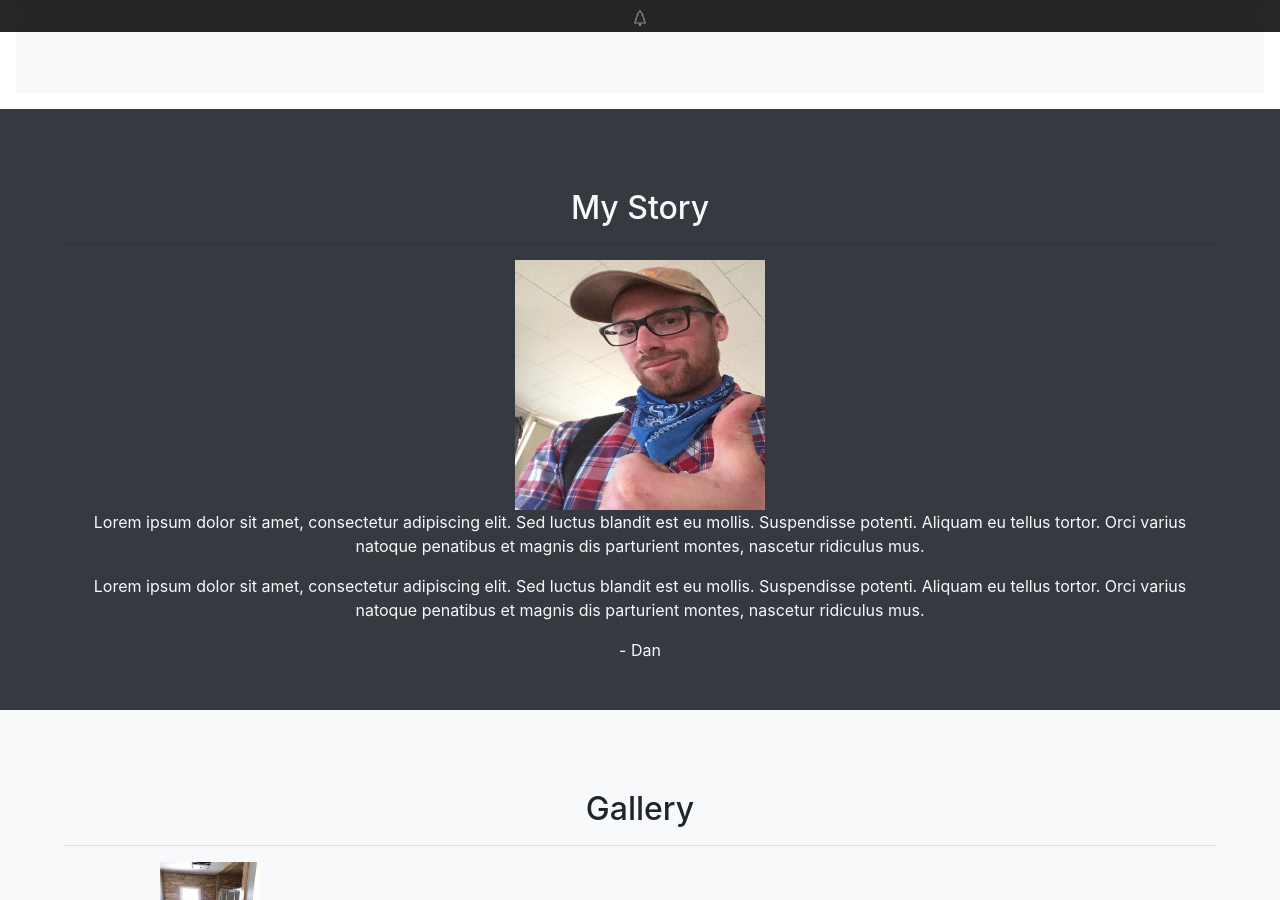
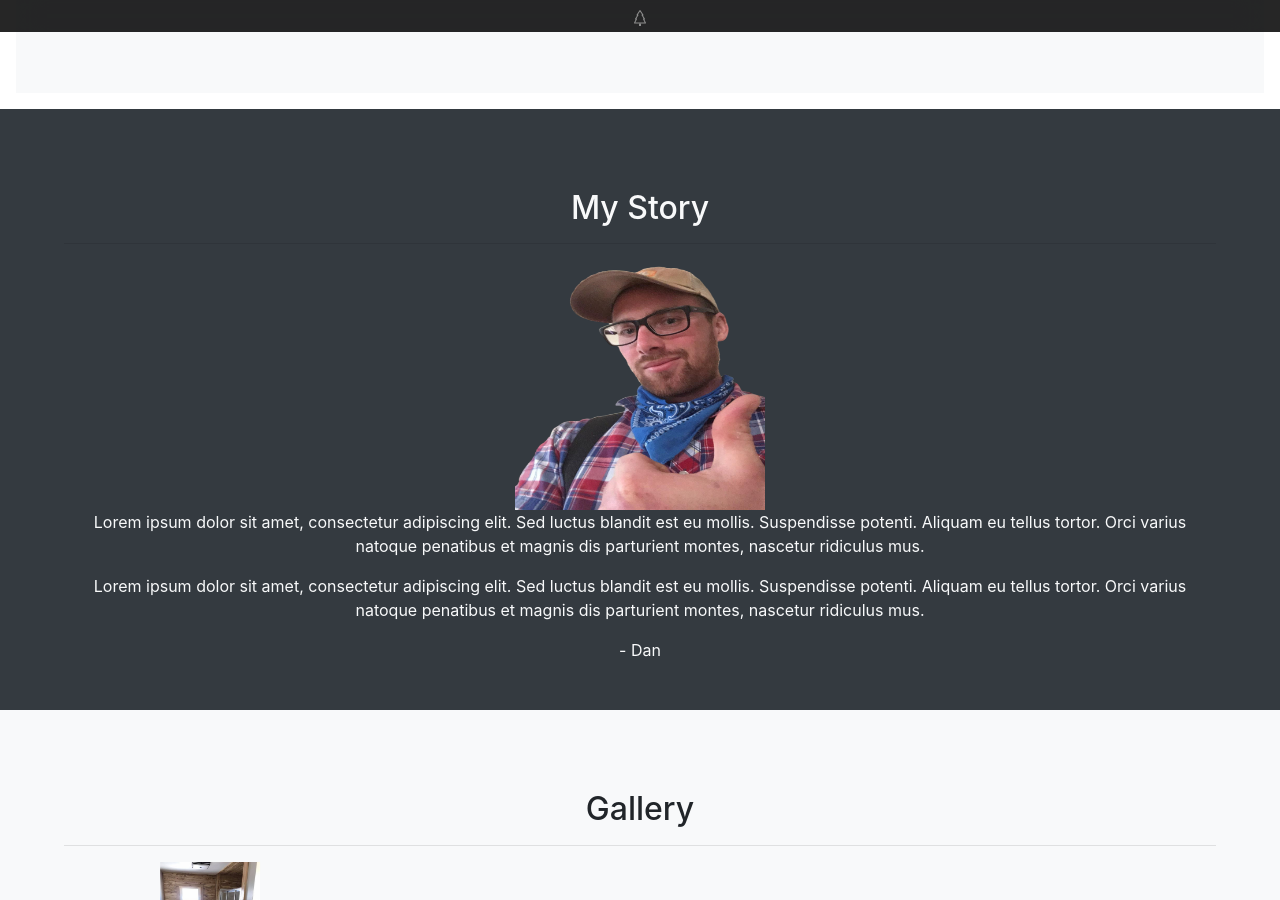
Before and after one commit to DBCarpentry/DBCarpentry.github.io, a Jekyll site: the page built from index.html, in a window 1280 px wide and 900 px high, scrolled down 855 px. Built offline with Jekyll 4.4.1, drawn with Linux system fonts in a browser that asks for light colours.

Commit message:
crop photo

```diff
--- a/index.html
+++ b/index.html
@@ -88,7 +88,7 @@ title: Index
     <div class="my-3 p-3">
       <h2 class="display-5">My Story</h2>
       <hr></hr>
-      <img src="assets/img/DAN.jpg" class="rounded-0" width="250vw" height="250vh" align=”right”>
+      <img src="assets/img/DAN_cropped.png" class="rounded-0" width="250vw" height="250vh" align=”right”>
       <p>Lorem ipsum dolor sit amet, consectetur adipiscing elit. Sed luctus blandit est eu mollis. Suspendisse potenti.
         Aliquam eu tellus tortor. Orci varius natoque penatibus et magnis dis parturient montes, nascetur ridiculus mus. </p>
       <p>Lorem ipsum dolor sit amet, consectetur adipiscing elit. Sed luctus blandit est eu mollis. Suspendisse potenti. Aliquam eu tellus tortor.
```
Also changed, not shown: assets/img/DAN_cropped.png (added).
